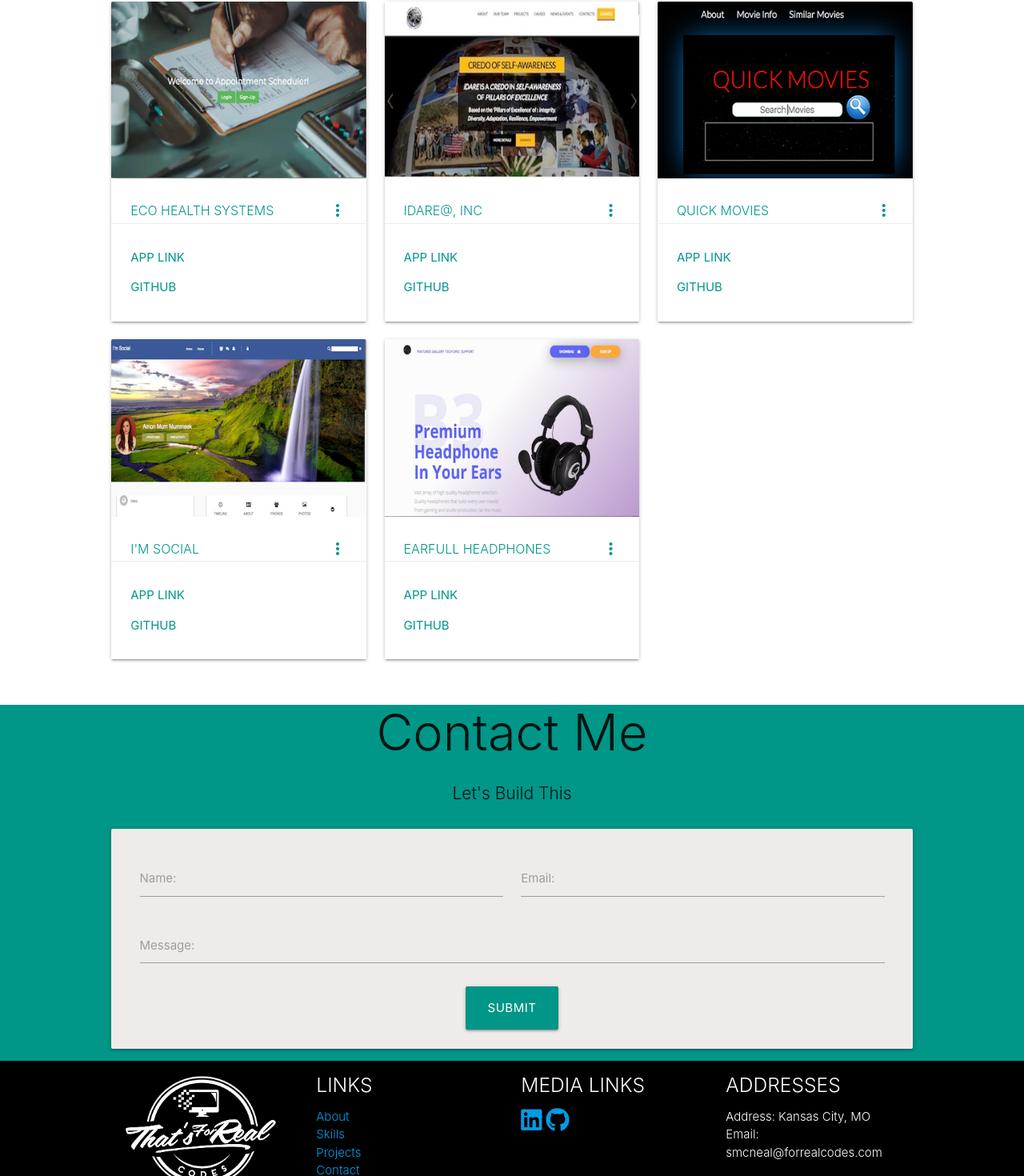
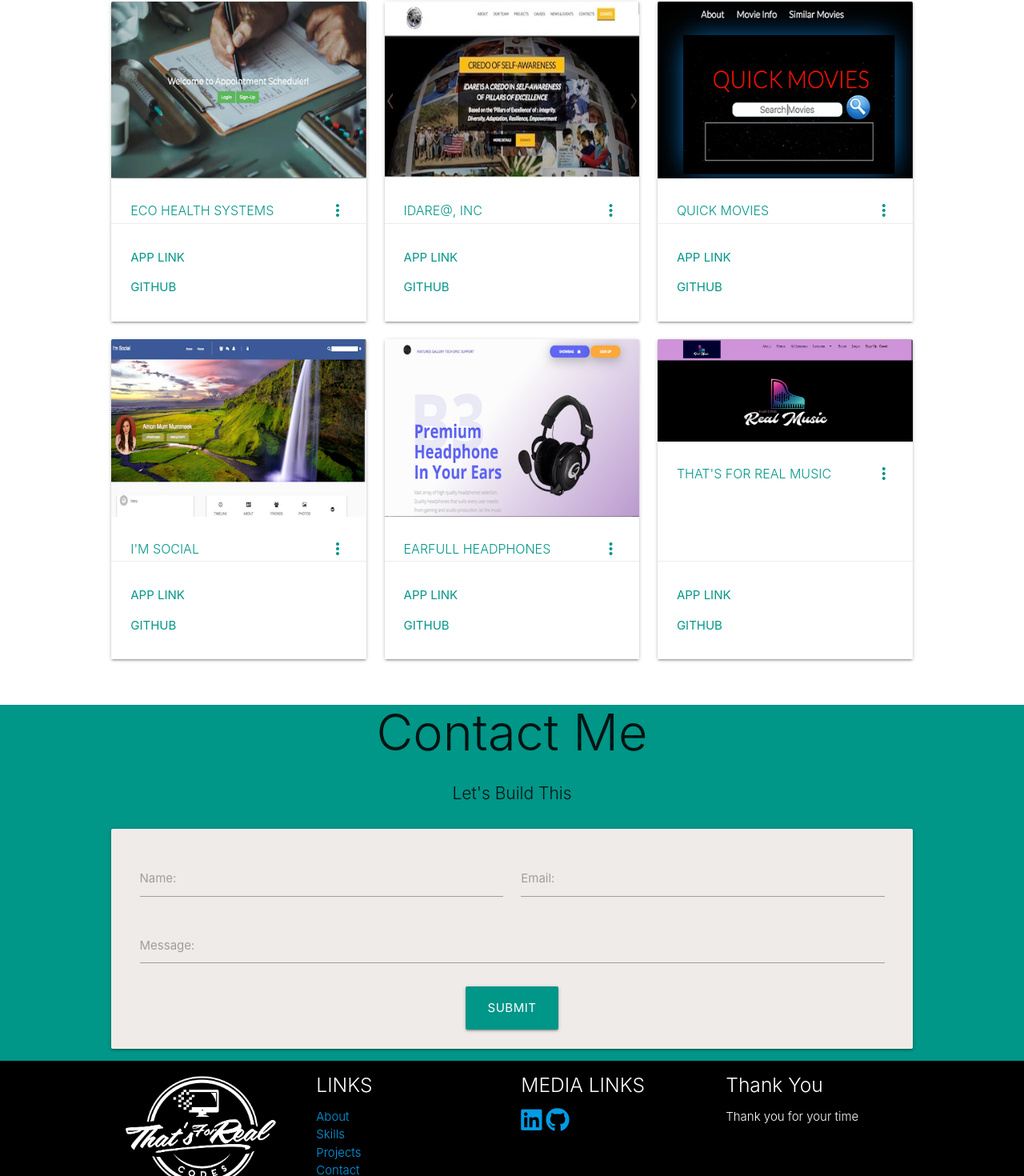
Before and after one commit to opcommander1/smcnealportfolio, a Vue app: page / in a window 1280 px wide. Shown: the part 1298-2768 px from the top of the page at 80% size. Built offline with nearby package versions, Linux system fonts and the light colour scheme.

Commit message:
added new project

```diff
--- a/src/components/layout/About.vue
+++ b/src/components/layout/About.vue
@@ -22,7 +22,7 @@
             <span class="green-text darken-1">A</span>
             <span class="deep-orange-text">L</span></h2>
             <img src="../../assets/forrealcodes.png" alt="That's For Real Codes" class="col s5">
-            <p class="summary col m5 s12 deep-orange-text">Hi I am FULL STACK WEB DEVELOPER with an Associate degree in Computer Engineering Technology.  I love figuring out solutions and building applications to serve my client's needs.  My 15 years in legal gave me the vast opportunity to be experience in many databases and technologies.  Therefore, if you're looking for a hard working, dedicated, good team player, and high energy, I am the person for you!</p>
+            <p class="summary col m5 s12 deep-orange-text">Hi I am FULL STACK WEB DEVELOPER with an Associate degree in Computer Engineering Technology.  I love figuring out solutions and building applications from front and backend to serve my client's needs.  My many years in legal gave me the vast opportunity to be experience in many databases and technologies.  Therefore, if you're looking for a hard working, dedicated, good team player, and willing to tackle any problem, I am the person for you!</p>
           </div>
       </div>
       </div>
--- a/src/components/layout/Footer.vue
+++ b/src/components/layout/Footer.vue
@@ -13,7 +13,6 @@
                 <li><a href="#skills">Skills</a></li>
                 <li><a href="#projects">Projects</a></li>
                 <li><a href="#contact">Contact</a></li>
-                <li><a href="https://drive.google.com/open?id=1VYpviZlqysDQFm0Kq4jlkpoDfvplnyay" target="blank">Resume</a></li>
               </ul>
           </div>
           <div class="col m3 s12">
@@ -24,10 +23,9 @@
               </ul>
           </div>
           <div class="col m3 s12">
-            <h5 class="title-address white-text">ADDRESSES</h5>
-              <ul class="address-list">
-                <li class="white-text">Address: Kansas City, MO</li>
-                <li class="white-text">Email: smcneal@forrealcodes.com</li>
+            <h5 class="title-apprec white-text">Thank You</h5>
+              <ul class="apprec-list">
+                <li class="white-text">Thank you for your time</li>
               </ul>
           </div>
         </div>
@@ -83,11 +81,11 @@ export default {
   padding-right: 5px;
 }
 
-.info .title-address {
+.info .title-apprec {
   font-weight: 300;
 }
 
-.info .address-list li {
+.info .apprec-list li {
   font-weight: 300;
 }
 </style>
--- a/src/components/layout/Projects.vue
+++ b/src/components/layout/Projects.vue
@@ -72,6 +72,13 @@ export default {
         githublink: "https://github.com/opcommander1/EarFull-Headphones",
         description: "Earfull headpones is a landing page design, which the customers first see when coming to the page. The coding used in this project is html, css and mobile responsiveness. The idea behind the project is to bring interest to customers with various popular products that the store presents."
         },
+        {
+        img: require("../../assets/thatsforrealmusic.png"),
+        title: "THAT'S FOR REAL MUSIC",
+        applink: "https://www.thatsforrealmusic.com/",
+        githublink: "https://github.com/opcommander1/thatsforrealmusic",
+        description: "That's For Real Music is a Full Stack Application that teaches customers how to learn to play the piano.  The includes vue js, html, css, javascript, rest api, axios, node js, mysql, jwt tokens and bcrypt."
+        },
       ]
     }
   }
```
Also changed, not shown: src/assets/thatsforrealmusic.png (added).
